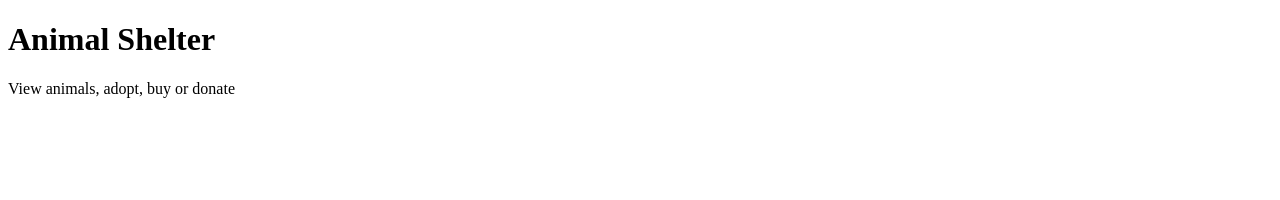
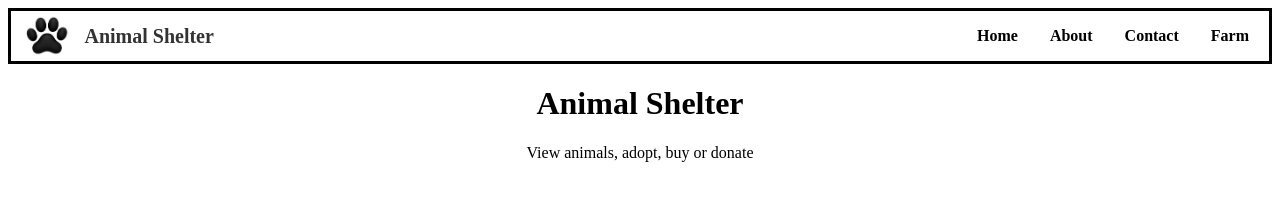
Before and after one commit to gitahisamuel/Animal_Shelter, a website: page index.html in a window 1280 px wide. Drawn offline with Linux system fonts and the light colour scheme.

Commit message:
added a Navbar and a header

```diff
--- a/index.html
+++ b/index.html
@@ -4,9 +4,28 @@
   <meta charset="utf-8">
   <title>Animal_Shelter</title>
   <link rel="stylesheet" href="styles.css">
+  <link rel="icon" href="">
+  <link rel="icon" type="jpg" href="Images/sitefavicon.jpg">
 </head>
 <body>
-  <header>
+  <div>
+    <nav class="titleBar">
+       <div class="brand">
+      <img src="Images/animalShelterfavicon.jpg" alt="paw" class="logo">
+      <span class="site-name">Animal Shelter</span>
+
+    </div>
+
+      <ul class="ul">
+        <li class="li">Home</li>
+        <li class="li">About</li>
+        <li class="li">Contact</li>
+        <li class="li">Farm</li>
+      </ul>
+    </nav>
+  </div>
+
+  <header class="header">
     <h1>Animal Shelter</h1>
     <p>View animals, adopt, buy or donate</p>
   </header>
@@ -18,6 +37,6 @@
     </div>
   </main>
 
-  <script src="app.js"></script>
+  <script src="index.js"></script>
 </body>
 </html>
--- a/index.js
+++ b/index.js
@@ -0,0 +1 @@
+const Url = "";
--- a/styles.css
+++ b/styles.css
@@ -0,0 +1,48 @@
+.titleBar{
+    /* height:75pxpx;
+    width: 1200px; */
+    border: solid;
+    border-color: black;
+    display: flex;
+    align-items: center;
+    padding: 10x;
+    justify-content: space-between;
+
+}
+.ul{
+    display: flex;
+    list-style: none;
+    gap: 30px;
+    padding: 0;
+    margin-right: 20px;
+
+}
+.li{
+    margin-left: 2px;
+    font-weight: bold;
+
+}
+.logo{
+    /* width: 30px;
+    height: 30px;
+    margin-top: 20px; */
+    height: 40px;
+}
+.brand{
+    display: flex;
+    align-items: center;
+
+
+
+}
+.site-name{
+    font-weight: bold;
+    font-size: 20px;
+    color:#333;
+
+
+}
+.header{
+    /* color:aqua; */
+    justify-items: center;
+}
```
Also changed, not shown: db.json (+1 -41 lines), Images/PawbackgroundImage.jpg (added), Images/Pussy.jpg (added), Images/animalShelterfavicon.jpg (added), Images/sitefavicon.jpg (added).
